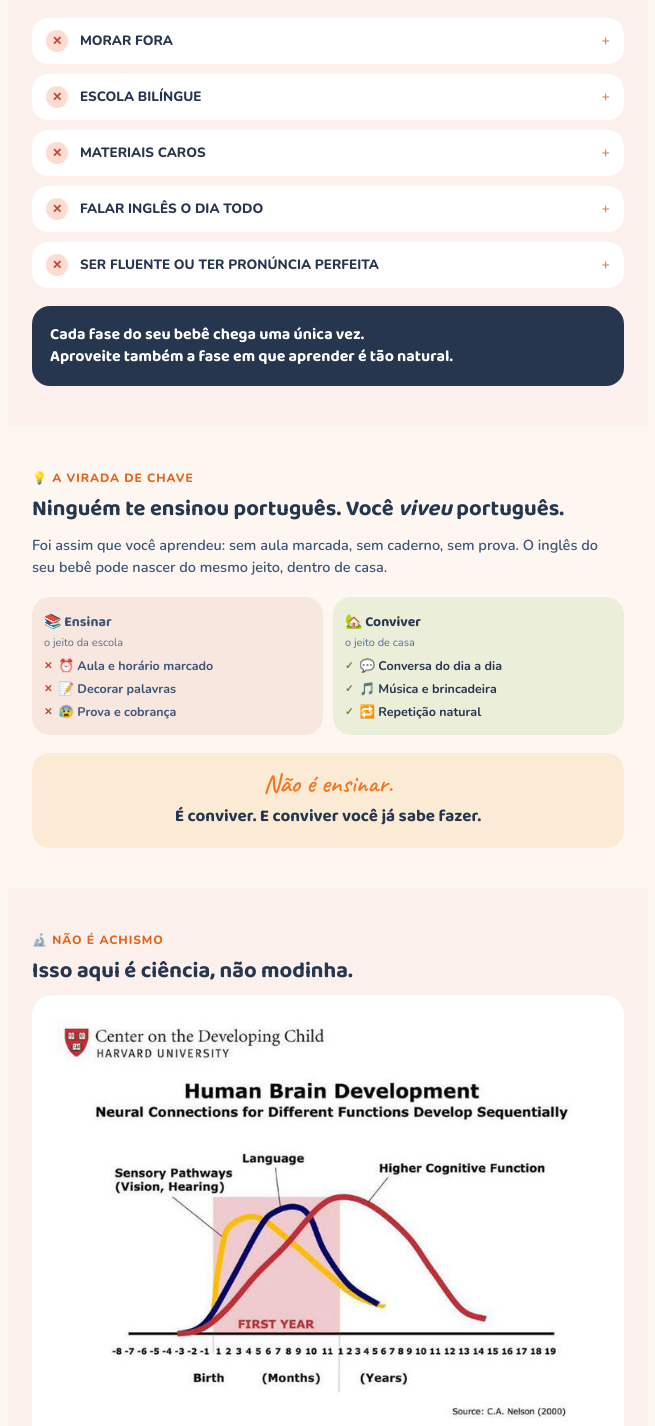
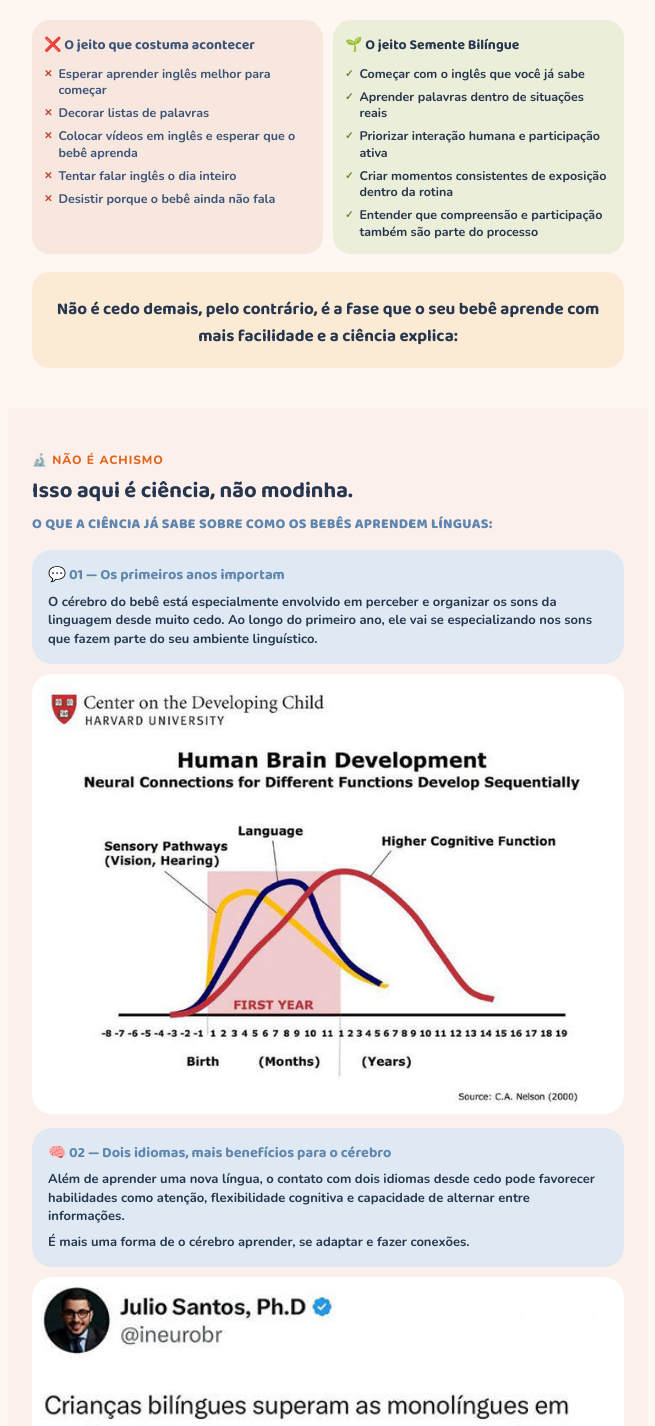
Before and after one commit to berzinmariana-commits/semente-bilingue, a Next.js app: page / in a window 1280 px wide. Shown: the part 863-2289 px from the top of the page, without its empty margins (312-967 px from the left). Built offline with nearby package versions, Linux system fonts and the light colour scheme.

Commit message:
Reorganiza secoes: move erros comuns apos ciencia, reescreve virada de chave e secao de ciencia com blocos numerados
Co-Authored-By: Claude Sonnet 5 <noreply@anthropic.com>

```diff
--- a/src/app/globals.css
+++ b/src/app/globals.css
@@ -79,7 +79,7 @@ p.lead { font-size:14.5px; color:var(--navy-700); line-height:1.55; font-weight:
 .compare .col { flex:1; border-radius:18px; padding:14px 12px; font-size:12.5px; }
 .compare .col.no { background:var(--cream-200); color:var(--navy-700); }
 .compare .col.yes { background:var(--oliva-100); color:var(--navy-900); }
-.compare .col h4 { font-family:'Baloo 2',sans-serif; font-size:14px; margin-bottom:2px; }
+.compare .col h4 { font-family:'Baloo 2',sans-serif; font-size:14px; margin-bottom:10px; }
 .compare .col .sub { font-size:11px; color:var(--navy-500); margin-bottom:8px; }
 .compare .col ul { list-style:none; display:flex; flex-direction:column; gap:7px; }
 .compare .col li { font-weight:700; line-height:1.3; display:flex; gap:6px; align-items:flex-start; }
@@ -91,9 +91,16 @@ p.lead { font-size:14.5px; color:var(--navy-700); line-height:1.55; font-weight:
 
 /* SCIENCE */
 .science { background:var(--cream-100); }
-.science-card { background:var(--white); border-radius:20px; padding:14px; margin-bottom:14px; }
-.science-card img { width:100%; border-radius:12px; display:block; margin-bottom:10px; }
-.science-card p { font-size:13px; font-weight:700; color:var(--navy-900); line-height:1.4; }
+.science-subtitle { font-family:'Baloo 2',sans-serif; font-weight:800; color:var(--azul-600);
+  font-size:14px; letter-spacing:.02em; line-height:1.35; margin-bottom:16px; }
+.science-card { margin-bottom:14px; }
+.science-box { background:var(--azul-100); border-radius:20px; padding:16px; }
+.science-card img { width:100%; border-radius:20px; display:block; margin-top:10px; }
+.science-card h3 { font-family:'Baloo 2',sans-serif; font-size:14.5px; color:var(--azul-600);
+  margin-bottom:8px; line-height:1.3; }
+.science-card p { font-size:13px; font-weight:700; color:var(--navy-900); line-height:1.4;
+  margin-bottom:8px; }
+.science-card p:last-child { margin-bottom:0; }
 .science-card .tag { color:var(--laranja-600); }
 
 /* BIO */
--- a/src/components/SalesPage.tsx
+++ b/src/components/SalesPage.tsx
@@ -79,6 +79,87 @@ export default function SalesPage() {
           </div>
         </section>
 
+        {/* VIRADA */}
+        <section className="section shift">
+          <span className="eyebrow">💡 A VIRADA DE CHAVE</span>
+          <h2 className="title">Saber como fazer faz toda a diferença.</h2>
+          <div className="compare">
+            <div className="col no">
+              <h4>❌ O jeito que costuma acontecer</h4>
+              <ul>
+                <li>Esperar aprender inglês melhor para começar</li>
+                <li>Decorar listas de palavras</li>
+                <li>Colocar vídeos em inglês e esperar que o bebê aprenda</li>
+                <li>Tentar falar inglês o dia inteiro</li>
+                <li>Desistir porque o bebê ainda não fala</li>
+              </ul>
+            </div>
+            <div className="col yes">
+              <h4>🌱 O jeito Semente Bilíngue</h4>
+              <ul>
+                <li>Começar com o inglês que você já sabe</li>
+                <li>Aprender palavras dentro de situações reais</li>
+                <li>Priorizar interação humana e participação ativa</li>
+                <li>Criar momentos consistentes de exposição dentro da rotina</li>
+                <li>
+                  Entender que compreensão e participação também são parte do processo
+                </li>
+              </ul>
+            </div>
+          </div>
+          <div className="callout">
+            <p>
+              Não é cedo demais, pelo contrário, é a fase que o seu bebê aprende com mais
+              facilidade e a ciência explica:
+            </p>
+          </div>
+        </section>
+
+        {/* CIÊNCIA */}
+        <section className="section science">
+          <span className="eyebrow">🔬 NÃO É ACHISMO</span>
+          <h2 className="title">Isso aqui é ciência, não modinha.</h2>
+          <p className="science-subtitle">
+            O QUE A CIÊNCIA JÁ SABE SOBRE COMO OS BEBÊS APRENDEM LÍNGUAS:
+          </p>
+          <div className="science-card">
+            <div className="science-box">
+              <h3>💬 01 — Os primeiros anos importam</h3>
+              <p>
+                O cérebro do bebê está especialmente envolvido em perceber e organizar os sons da
+                linguagem desde muito cedo. Ao longo do primeiro ano, ele vai se especializando
+                nos sons que fazem parte do seu ambiente linguístico.
+              </p>
+            </div>
+            <img src="/images/image-2.jpeg" alt="Gráfico Harvard desenvolvimento cerebral" />
+          </div>
+          <div className="science-card">
+            <div className="science-box">
+              <h3>🧠 02 — Dois idiomas, mais benefícios para o cérebro</h3>
+              <p>
+                Além de aprender uma nova língua, o contato com dois idiomas desde cedo pode
+                favorecer habilidades como atenção, flexibilidade cognitiva e capacidade de
+                alternar entre informações.
+              </p>
+              <p>É mais uma forma de o cérebro aprender, se adaptar e fazer conexões.</p>
+            </div>
+            <img src="/images/image-3.jpeg" alt="Estudo bilinguismo funções executivas" />
+          </div>
+          <div className="science-card">
+            <div className="science-box">
+              <h3>👶 03 — Antes das palavras, vem a percepção</h3>
+              <p>
+                O bebê não começa aprendendo a falar. Primeiro, ele escuta, observa, reconhece e
+                diferencia.
+              </p>
+              <p>
+                Conversar, cantar, brincar, nomear o que estão fazendo e responder às suas
+                tentativas de comunicação ajuda a construir a linguagem desde cedo.
+              </p>
+            </div>
+          </div>
+        </section>
+
         {/* PROBLEMA */}
         <section className="section problem">
           <span className="eyebrow">🤔 OS ERROS MAIS COMUNS</span>
@@ -151,63 +232,6 @@ export default function SalesPage() {
             Cada fase do seu bebê chega uma única vez.
             <br />
             Aproveite também a fase em que aprender é tão natural.
-          </div>
-        </section>
-
-        {/* VIRADA */}
-        <section className="section shift">
-          <span className="eyebrow">💡 A VIRADA DE CHAVE</span>
-          <h2 className="title">
-            Ninguém te ensinou português. Você <em>viveu</em> português.
-          </h2>
-          <p className="lead">
-            Foi assim que você aprendeu: sem aula marcada, sem caderno, sem prova. O inglês do seu
-            bebê pode nascer do mesmo jeito, dentro de casa.
-          </p>
-          <div className="compare">
-            <div className="col no">
-              <h4>📚 Ensinar</h4>
-              <div className="sub">o jeito da escola</div>
-              <ul>
-                <li>⏰ Aula e horário marcado</li>
-                <li>📝 Decorar palavras</li>
-                <li>😰 Prova e cobrança</li>
-              </ul>
-            </div>
-            <div className="col yes">
-              <h4>🏡 Conviver</h4>
-              <div className="sub">o jeito de casa</div>
-              <ul>
-                <li>💬 Conversa do dia a dia</li>
-                <li>🎵 Música e brincadeira</li>
-                <li>🔁 Repetição natural</li>
-              </ul>
-            </div>
-          </div>
-          <div className="callout">
-            <div className="script">Não é ensinar.</div>
-            <p>É conviver. E conviver você já sabe fazer.</p>
-          </div>
-        </section>
-
-        {/* CIÊNCIA */}
-        <section className="section science">
-          <span className="eyebrow">🔬 NÃO É ACHISMO</span>
-          <h2 className="title">Isso aqui é ciência, não modinha.</h2>
-          <div className="science-card">
-            <img src="/images/image-2.jpeg" alt="Gráfico Harvard desenvolvimento cerebral" />
-            <p>
-              <span className="tag">Harvard University</span> confirma: a janela mais forte do
-              cérebro pra linguagem é entre <b>0 e 3 anos</b>.
-            </p>
-          </div>
-          <div className="science-card">
-            <img src="/images/image-3.jpeg" alt="Estudo bilinguismo funções executivas" />
-            <p>
-              Crianças bilíngues saem na frente em{" "}
-              <span className="tag">memória, atenção e foco</span>, com evidência estatística
-              forte.
-            </p>
           </div>
         </section>
 
```
